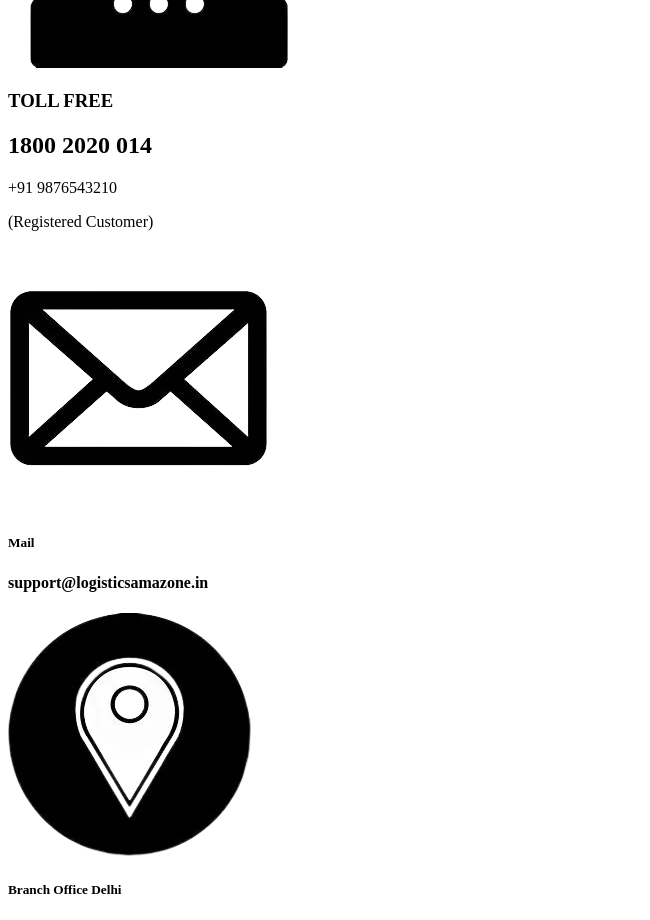
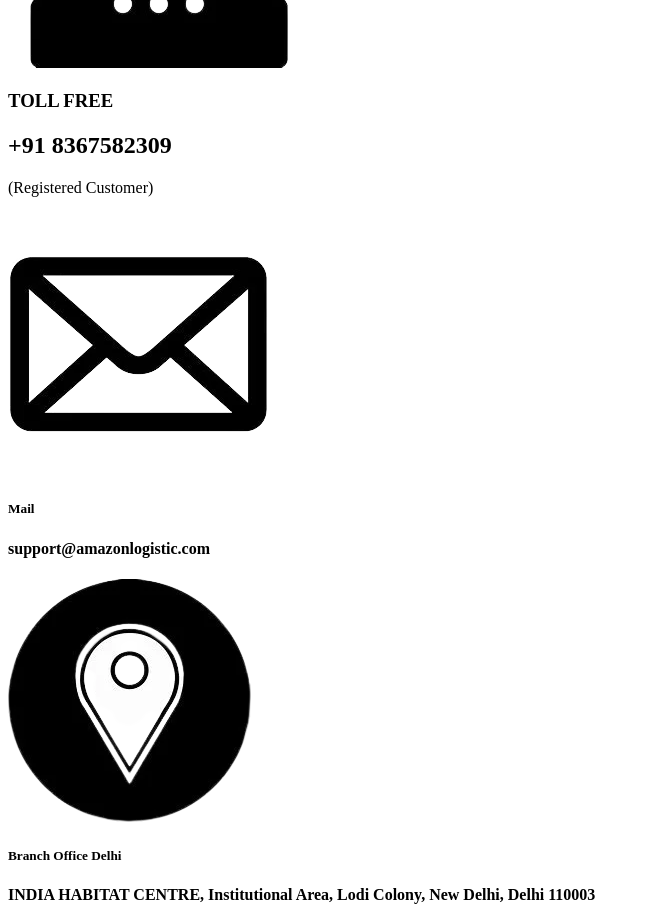
Before and after one commit to 123-SHIVA/Amazon_Store, a React (Create React App) app: page /contact-us in a window 1280 px wide. Shown: the part 1500-2420 px from the top of the page, without its empty margins (0-650 px from the left). Built offline with nearby package versions, Linux system fonts and the light colour scheme.

Commit message:
solve basic problems

```diff
--- a/src/Components/Header/Header2.jsx
+++ b/src/Components/Header/Header2.jsx
@@ -40,7 +40,7 @@
                     <div className="drawer-side">
 
                         <ul className="menu w-[100vw] bg-white text-black lg:bg-transparent py-10 gap-3 text-sm  font-semibold min-h-full ">
-                            <label htmlFor="my-drawer" className="drawer-overlay border flex justify-end px-5 text-2xl"><IoClose /></label>
+                            <label htmlFor="my-drawer" className="drawer-overlay  flex justify-end px-5 text-2xl"><IoClose /></label>
                             <Link to="/register" className="bg-red-600 mx-5s py-2 px-4 text-sm text-white font-semibold sm:hidden  hover:animate-bounce">
                             Apply Now</Link>
                             {renderNavItems()}
@@ -65,7 +65,7 @@
 
             <div className="dropdown dropdown-hover mr-5 ">
 
-                <li tabIndex={0} role="button" className="px-3  "><NavLink to={"/register"} target="_blank" className={({ isActive }) => (`${isActive && "text-red-600 font-bold "} hover:text-red-600 flex gap-3 items-center`)}>Store <IoIosArrowDown/></NavLink></li>
+                <li tabIndex={0} role="button" className="px-3"><NavLink to={"/register"} className={({ isActive }) => (`${isActive && "text-red-600 font-bold "} hover:text-red-600 flex gap-3 items-center`)}>Store <IoIosArrowDown/></NavLink></li>
                 <ul tabIndex={0} className="dropdown-content menu z-[1] w-52 p-2 shadow ">
                     <div className="p-2 border-t-2 my-2 border-red-600 bg-white relative">
                         <div className="w-3 h-3 border-t-2 border-l-2 bg-white border-red-500 rotate-45 absolute -top-2 left-3"></div>
--- a/src/Components/Helper/JoinCommunity.jsx
+++ b/src/Components/Helper/JoinCommunity.jsx
@@ -1,5 +1,6 @@
 
 import { FaArrowRight } from "react-icons/fa6";
+import {Link} from 'react-router-dom';
 
 function JoinCommunity()
 {
@@ -11,7 +12,7 @@
                 <h2 className='text-2xl'>Partner With Us</h2>
                 <h4 className='text-lg tracking-[4px]'>Join the largest community​</h4>
 
-                <a className='rounded-full bg-orange-400 text-white text-sm py-3  px-6 my-4 w-44 m-auto  flex items-center justify-between '>Register Now <FaArrowRight/></a>
+                <Link to="/register" className='rounded-full bg-orange-400 text-white text-sm py-3  px-6 my-4 w-44 m-auto  flex items-center justify-between '>Register Now <FaArrowRight/></Link>
 
 
             </section>
--- a/src/Components/Pages/Contact.jsx
+++ b/src/Components/Pages/Contact.jsx
@@ -15,14 +15,13 @@
                     <div className="flex flex-col gap-3 items-center ">
                         <img src={telephone} alt="telephone" className="lg:w-64 lg:h-52 md:w-44"/>
                         <h3 className="text-black text-sm">TOLL FREE</h3>
-                        <h1 className="text-2xl">1800 2020 014</h1>
-                        <p>+91 9876543210</p>
+                        <h1 className="text-2xl">+91 8367582309</h1>
                         <p>(Registered Customer)</p>
                     </div>
                     <div className="flex flex-col gap-3 items-center">
                         <img src={mail} alt="mail" className="lg:w-64 lg:h-52 md:w-44"/>
                         <h5 className="text-black text-sm">Mail</h5>
-                        <h4>support@logisticsamazone.in</h4>
+                        <h4>support@amazonlogistic.com</h4>
                     </div>
                     <div className="flex flex-col gap-3 items-center">
                         <img src={location} alt="location" className="lg:w-64 lg:h-52 md:w-44"/>
--- a/src/Components/Pages/Home.jsx
+++ b/src/Components/Pages/Home.jsx
@@ -80,7 +80,7 @@
                 </Swiper>
             </section>
 
-            <section className='lg:w-[80%]  m-auto my-10 flex flex-col md:flex-row border justify-center items-center text-[#54595F] '  >
+            <section className='lg:w-[80%]  m-auto my-10 flex flex-col md:flex-row  justify-center items-center text-[#54595F] '  >
                 <div className='max-w-[50%]  p-5 '>
                     <img src={logisticLogo} alt='logistic logo' className='w-full rounded-full border-4 border-orange-400' />
                 </div>
--- a/src/Components/Pages/Opportunity.jsx
+++ b/src/Components/Pages/Opportunity.jsx
@@ -4,6 +4,7 @@
 import teamLeaderImg from '../../images/teamLeaderImg.webp';
 import thisOpportunityForYou from '../../images/thisOpportunityIsForYou.webp';
 import venImg from '../../images/venImg.jpeg';
+import { Link } from "react-router-dom";
 
 function Opportunity(){
     return(
@@ -20,9 +21,15 @@
                     <img src={venImg} alt="ven img" />
                     <div className="text-center font-bold ">
                         <h2>Your success story starts here.</h2>
-                        <button className="bg-orange-400 my-5 py-2 px-4 text-white  hover:animate-bounce">
-                            Apply Now
+                        <div>
+
+                        <button className="bg-orange-400 my-5  text-center py-2 text-white  hover:animate-bounce">
+
+                            <Link to="/register" className="px-6 py-2 "> Apply Now
+                            </Link>
+
                         </button>
+                        </div>
                         <p className="text-sm font-semibold">Still have questions ? Check out our FAQs.</p>
                     </div>
                 </div>
```
Also changed, not shown: src/App.js (line endings or trailing spaces), 1 other file (tests, documents, lock files or other folders).
